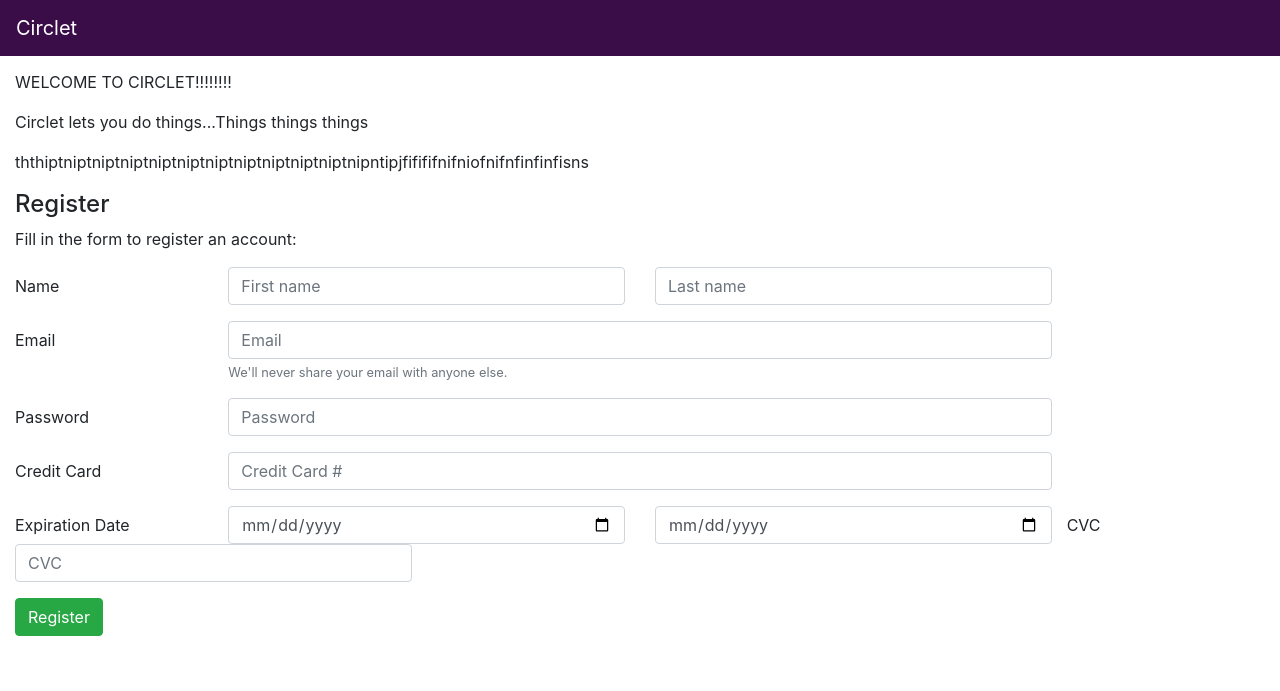
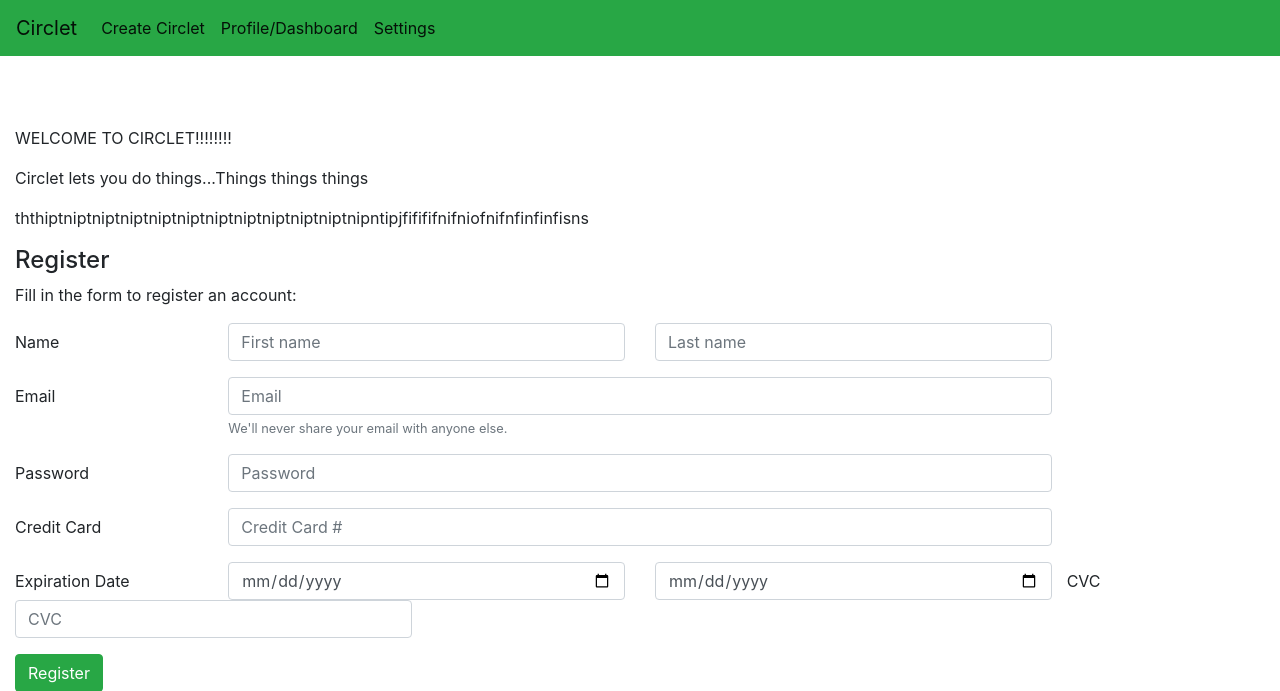
Before and after one commit to CalBearsGrad/Circlet, a Flask app: page / in a window 1280 px wide. Shown: the top 691 px of the page. Run offline with Flask 2, Linux system fonts and the light colour scheme; some libraries are stand-ins or nearby versions.

Commit message:
Marijane

```diff
--- a/model.py
+++ b/model.py
@@ -26,7 +26,7 @@ class User(db.Model):
     password = db.Column(db.String(75), nullable=False)
     created_at = db.Column(db.DateTime, nullable=False)
     reliability = db.Column(db.Integer, nullable=False)
-    ranking = db.Column(db.Integer, nullable=False)
+    ranking = db.Column(db.String(20), nullable=False)
     credit_card_id = db.Column(db.Integer, db.ForeignKey('credit_cards.credit_card_id'), nullable=False, unique=True)
 
     # Define a relationship
--- a/server.py
+++ b/server.py
@@ -19,6 +19,8 @@ import bcrypt
 import sendgrid
 from sendgrid.helpers.mail import *
 from model import connect_to_db, get_circlet, get_user, create_goal_circlet
+
+from model import User, Circlets, UserCirclets
 
 app = Flask(__name__)
 
@@ -102,7 +104,55 @@ def verify_registration():
 
 @app.route('/profile/<id>')
 def profile(id):
-    return render_template('profile.html', user=get_user(id))
+    """Render Circlet status and current Circlet attribute"""
+
+    user = User.query.filter_by(email=email).first()
+    first_name = user.first_name.first()
+
+    return render_template('profile.html', user=get_user(id), first_name=first_name(id))
+
+@app.route('/settings/<id>')
+def setting(id):
+    """Render Circlet status and current Circlet attribute"""
+    return render_template('settings.html', user=get_user(id))
+
+
+def find_harvest_one(user):
+    """Will find the harvests,
+      will return the total harvest,
+      and will find the remaining harvest"""
+
+
+    remaining_harvest = .25
+    harvested = .75
+
+    return remaining_harvest, harvested
+
+@app.route('/giv_donut.json')
+def giv_donut():
+    """Return data about Circlet."""
+
+    # print remaining harvest, harvest
+    data_dict = {
+                "labels": [
+                    "Remaining Harvest",
+                    "Harvested",
+                ],
+                "datasets": [
+                    {
+                        "data": [remaining_harvest, harvested],
+                        "backgroundColor": [
+                            "#20993A",
+                            "#D2D4D3",
+                        ],
+                        "hoverBackgroundColor": [
+                            "#1B7F31",
+                            "#787A79",
+                        ]
+                    }]
+                }
+
+    return jsonify(data_dict)
 
 
 @app.route('/circlet/<id>')
--- a/templates/base.html
+++ b/templates/base.html
@@ -1,6 +1,7 @@
 <!DOCTYPE html>
 <html lang="en">
   <head>
+
     <!-- Required meta tags -->
     <meta charset="utf-8">
     <meta name="viewport" content="width=device-width, initial-scale=1, shrink-to-fit=no">
@@ -17,27 +18,39 @@
     <!-- My CSS -->
     <link rel="stylesheet" href="/static/styles.css">
 
+    <!-- Chart.js  -->
+    <script src=
+  "https://cdnjs.cloudflare.com/ajax/libs/Chart.js/2.2.1/Chart.js">
+    </script>
+
      <title> Circlet </title>
 
-        <nav class="navbar navbar-expand-md navbar-dark fixed-top" style="background-color: #3a0d49;">
-          <a class="navbar-brand" href="/">
-            Circlet
-          </a>
-          <button class="navbar-toggler" type="button" data-toggle="collapse" data-target="#navbarNavAltMarkup" aria-controls="navbarNavAltMarkup" aria-expanded="false" aria-label="Toggle navigation">
-            <span class="navbar-toggler-icon"></span>
-          </button>
-          <!-- <div class="collapse navbar-collapse" id="navbarNavAltMarkup">
-            <div class="navbar-nav">
-              <a class="nav-item nav-link active" href="/"> <i class="fas fa-home"></i> Home <span class="sr-only">(current)</span></a>
-              <a class="nav-item nav-link" href="/register"> <i class="fas fa-id-card"></i> Register</a>
-              <a class="nav-item nav-link" href="/login"> <i class="fas fa-sign-in-alt"></i> Log in</a>
-              <a class="nav-item nav-link" href="/logout"> <i class="fas fa-sign-out-alt"></i> Log out</a>
-              <a class="nav-item nav-link" href="/my-profile"> <i class="fas fa-user"></i> My Profile</a>
-            </div>
-          </div> -->
-        </nav>
-  </head>
-  <body>
+    <nav class="navbar navbar-expand-lg navbar-light bg-success">
+  <button class="navbar-toggler" type="button" data-toggle="collapse" data-target="#navbarTogglerDemo03" aria-controls="navbarTogglerDemo03" aria-expanded="false" aria-label="Toggle navigation">
+    <span class="navbar-toggler-icon"></span>
+  </button>
+
+  <a class="navbar-brand" href="#">Circlet</a>
+
+  <div class="collapse navbar-collapse" id="navbarTogglerDemo03">
+    <ul class="navbar-nav mr-auto mt-2 mt-lg-0">
+      <li class="nav-item active">
+        <a class="nav-link" href="#">Create Circlet <span class="sr-only">(current)</span></a>
+      </li>
+      <li class="nav-item active">
+        <a class="nav-link" href="/profile/<id>">Profile/Dashboard</a>
+      </li>
+      <li class="nav-item active">
+        <a class="nav-link" href="#">Settings <span class="sr-only">(current)</span></a>
+      </li>
+    </ul>
+    <!-- <form class="form-inline my-2 my-lg-0">
+      <input class="form-control mr-sm-2" type="search" placeholder="Search" aria-label="Search">
+      <button class="btn btn-outline-success my-2 my-sm-0" type="submit">Search</button>
+    </form> -->
+  </div>
+</nav>
+
     <div class="container-fluid equipo-content">
          <!-- For flash messages -->
 
```
Also changed, not shown: templates/profile.html (+39 -1 lines), templates/settings.html (added).
